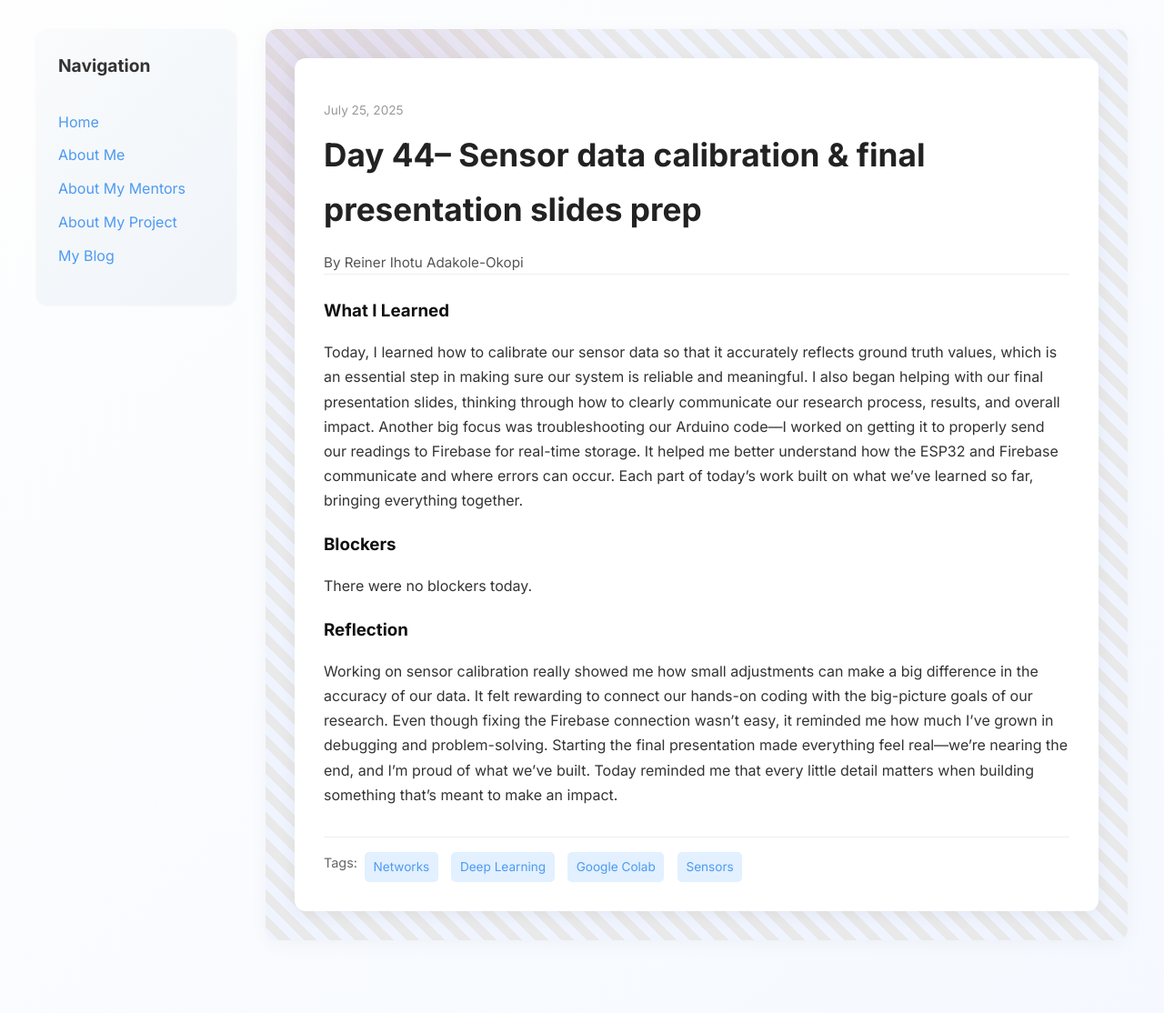
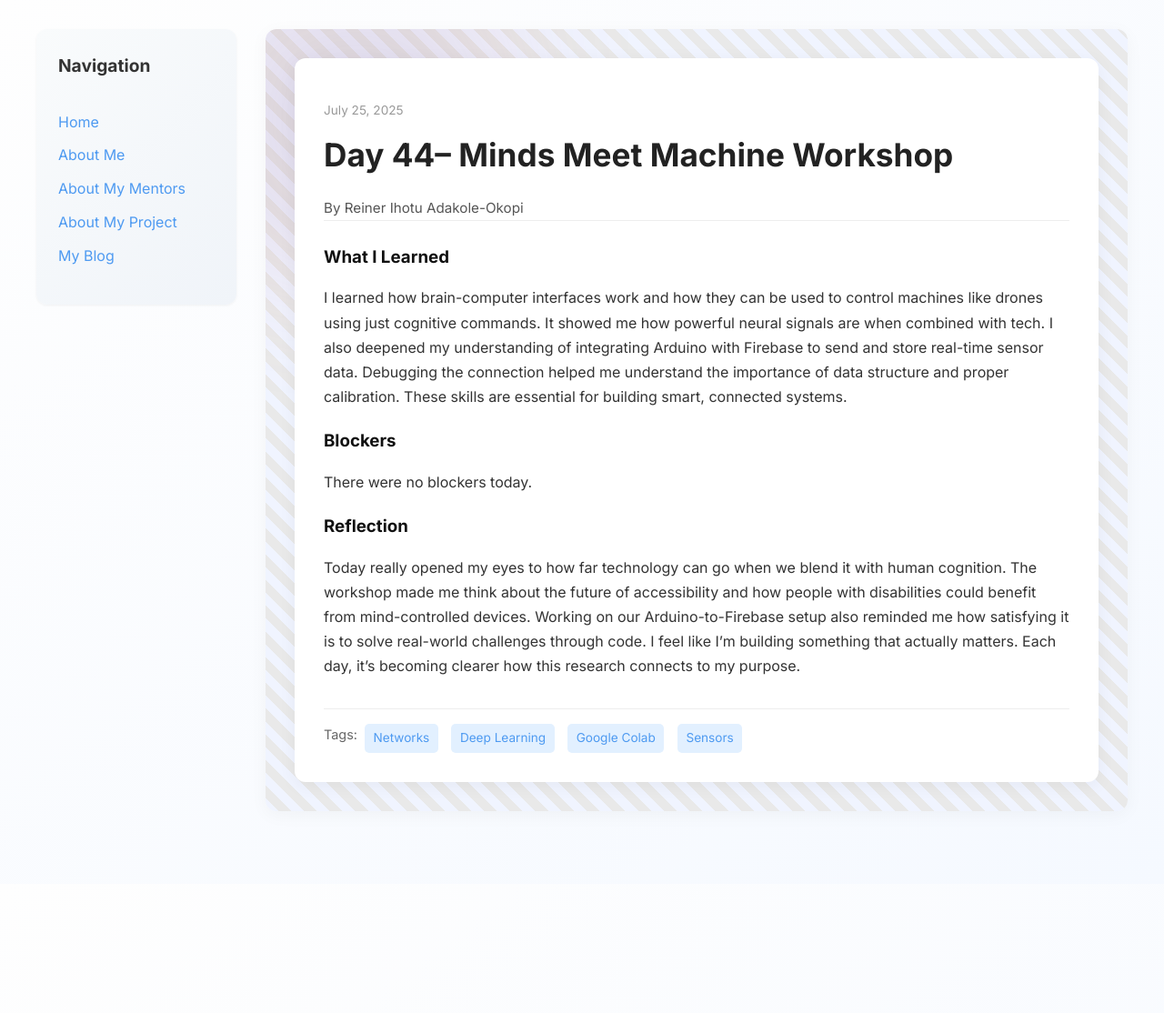
Before and after one commit to Reiner343/Reiner343.github.io, a Jekyll site: the page built from _posts/2025-07-25-day-44.md, in a window 1280 px wide. Shown: the whole page at 91% size. Built offline with Jekyll 4.4.1, drawn with Linux system fonts in a browser that asks for light colours; after the commit the page ends 972 px from its top, so only the background shows below that.

Commit message:
Update 2025-07-25-day-44.md

```diff
--- a/_posts/2025-07-25-day-44.md
+++ b/_posts/2025-07-25-day-44.md
@@ -1,17 +1,17 @@
 ---
 layout: post
-title: "Day 44– Sensor data calibration & final presentation slides prep"
+title: "Day 44– Minds Meet Machine Workshop"
 date: 2025-07-25
 author: Reiner Ihotu Adakole-Okopi
 permalink: /day44.html
 tags: ["Networks", "Deep Learning", "Google Colab", "Sensors"]
 
 what_i_learned: |
-  Today, I learned how to calibrate our sensor data so that it accurately reflects ground truth values, which is an essential step in making sure our system is reliable and meaningful. I also began helping with our final presentation slides, thinking through how to clearly communicate our research process, results, and overall impact. Another big focus was troubleshooting our Arduino code—I worked on getting it to properly send our readings to Firebase for real-time storage. It helped me better understand how the ESP32 and Firebase communicate and where errors can occur. Each part of today’s work built on what we’ve learned so far, bringing everything together.
+  I learned how brain-computer interfaces work and how they can be used to control machines like drones using just cognitive commands. It showed me how powerful neural signals are when combined with tech. I also deepened my understanding of integrating Arduino with Firebase to send and store real-time sensor data. Debugging the connection helped me understand the importance of data structure and proper calibration. These skills are essential for building smart, connected systems.
 
 blockers: |
   There were no blockers today.
 
 reflection: |
-  Working on sensor calibration really showed me how small adjustments can make a big difference in the accuracy of our data. It felt rewarding to connect our hands-on coding with the big-picture goals of our research. Even though fixing the Firebase connection wasn’t easy, it reminded me how much I’ve grown in debugging and problem-solving. Starting the final presentation made everything feel real—we’re nearing the end, and I’m proud of what we’ve built. Today reminded me that every little detail matters when building something that’s meant to make an impact.
+  Today really opened my eyes to how far technology can go when we blend it with human cognition. The workshop made me think about the future of accessibility and how people with disabilities could benefit from mind-controlled devices. Working on our Arduino-to-Firebase setup also reminded me how satisfying it is to solve real-world challenges through code. I feel like I’m building something that actually matters. Each day, it’s becoming clearer how this research connects to my purpose.
 ---
```
